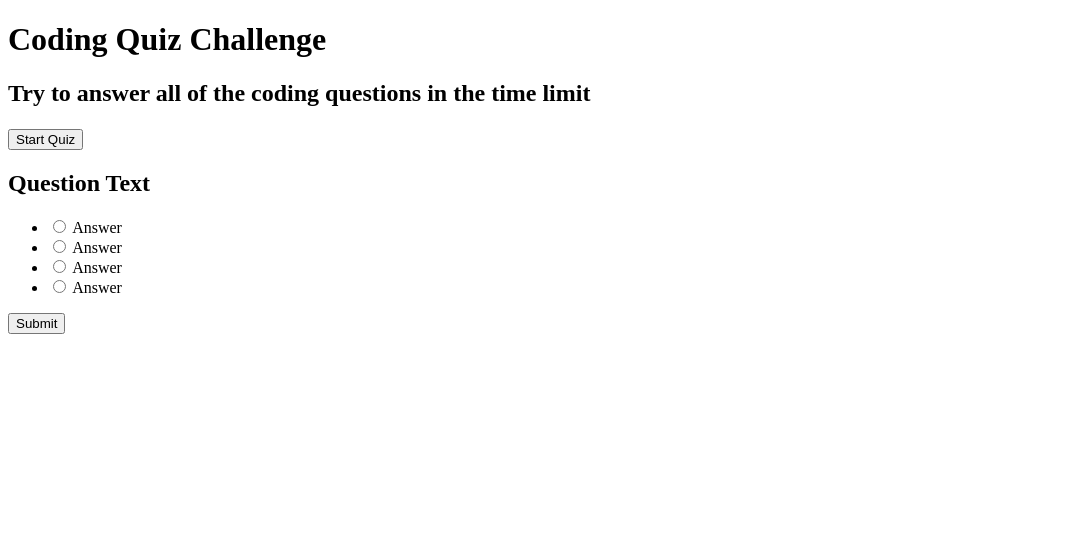
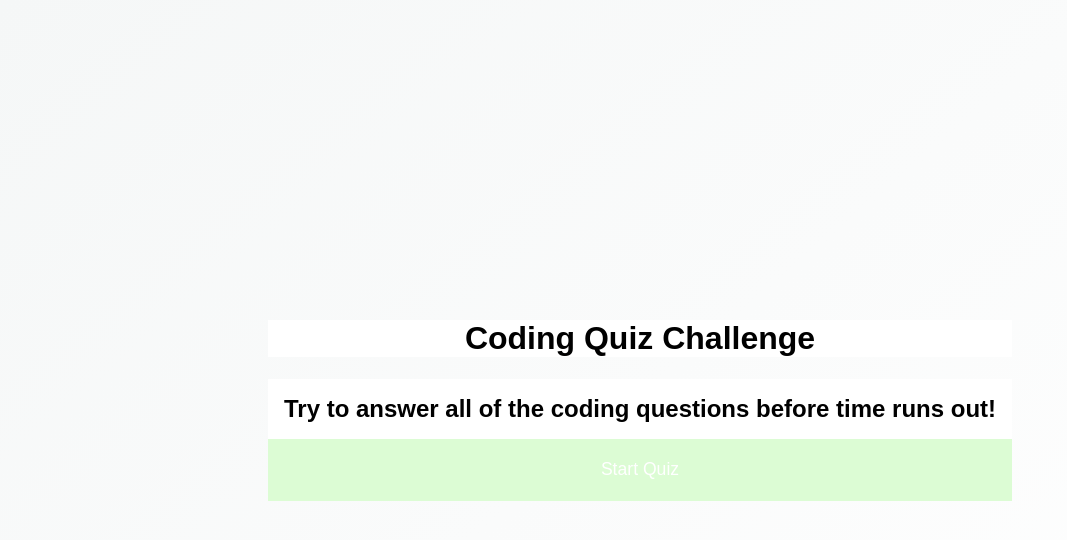
Before and after one commit to grant5622/Challange_Quiz_04, a plain HTML site: page index_challenge_04.html in a window 1280 px wide. Both pictures are taken after a click on the button "Start Quiz". Shown: the whole page, without its empty margins (0-1067 px from the left). Drawn offline with nearby package versions, Linux system fonts and the light colour scheme.

Commit message:
first commit

```diff
--- /dev/null
+++ b/assets/style_Challenge_04.css
@@ -0,0 +1,67 @@
+h1{
+    background-color: #ffffff;
+    background-image: linear-gradient(320deg, white);
+    display: flex;
+    align-items: center;
+    justify-content: center;
+
+}
+
+h2{
+    background-color: #ffffff
+}
+body{
+  background-color: #ffffff;
+  background-image: linear-gradient(320deg, #ffffff 0%, #f5f7f7 100%);
+  font-family: 'Poppins', sans-serif;
+  display: flex;
+  align-items: center;
+  justify-content: center;
+  height: 100vh;
+  overflow: hidden;
+  margin: 0;
+}
+.quiz-container{
+  background-color: #fff;
+  border-radius: 10px;
+  box-shadow: 0 0 10px 2px rgba(100, 100, 100, 0.1);
+  width: 600px;
+  overflow: hidden;
+}
+.quiz-header{
+  padding: 4rem;
+}
+h2{
+  padding: 1rem;
+  text-align: center;
+  margin: 0;
+}
+ul{
+  list-style-type: none;
+  padding: 0;
+}
+ul li{
+  font-size: 1.2rem;
+  margin: 1rem 0;
+}
+ul li label{
+  cursor: pointer;
+}
+button{
+  background-color: #03cae4;
+  color: #fff;
+  border: none;
+  display: block;
+  width: 100%;
+  cursor: pointer;
+  font-size: 1.1rem;
+  font-family: inherit;
+  padding: 1.3rem;
+}
+button:hover{
+  background-color: #a2d1d7;
+}
+button:focus{
+  outline: none;
+  background-color: #dcfcd4;
+}
--- a/index_challenge_04.html
+++ b/index_challenge_04.html
@@ -9,17 +9,22 @@
   <meta http-equiv="X-UA-Compatible" content="ie=edge" />
 
 <html>
-    <link rel="stylesheet" type="text/css" href="./assets/style.css">
+    <link rel="stylesheet" type="text/css" href="./assets/style_Challenge_04.css">
     <head>
         <title>Coding Quiz</title>
 </head>
 <body>
     <main>
+
      <header= id="header">
         <h1>Coding Quiz Challenge</h1>
-        <h2>Try to answer all of the coding questions in the time limit</h2>
-        <h3><button id="buttonIdentifier" class="buttonStyleClass">Start Quiz</button></h3>
+        <h2>Try to answer all of the coding questions before time runs out!</h2>
 
+
+
+    <button onclick="TestsFunction()">Start Quiz</button>
+
+    <div id="TestsDiv" style="display:none">
         <div class="quiz-container" id="quiz">
             <div class="quiz-header">
                <h2 id="question">Question Text</h2>
@@ -47,11 +52,18 @@
 
                    </ul>
                </div>
+
                <button id="submit">Submit</button>
            </div>
+    </div>
+
+
+    </div>
+        </div>
+
 
         <script src="https://code.jquery.com/jquery-3.5.1.min.js"></script>
-        <script src="./assets/script.js"></script>
+        <script src="./assets/script_Challenge_04.js"></script>
     </header>
     </main>
     </body>
```
Also changed, not shown: script_challenge_04.js (+20 -14 lines), 1 other file. Lines whose indentation alone changed are shown as unchanged.
